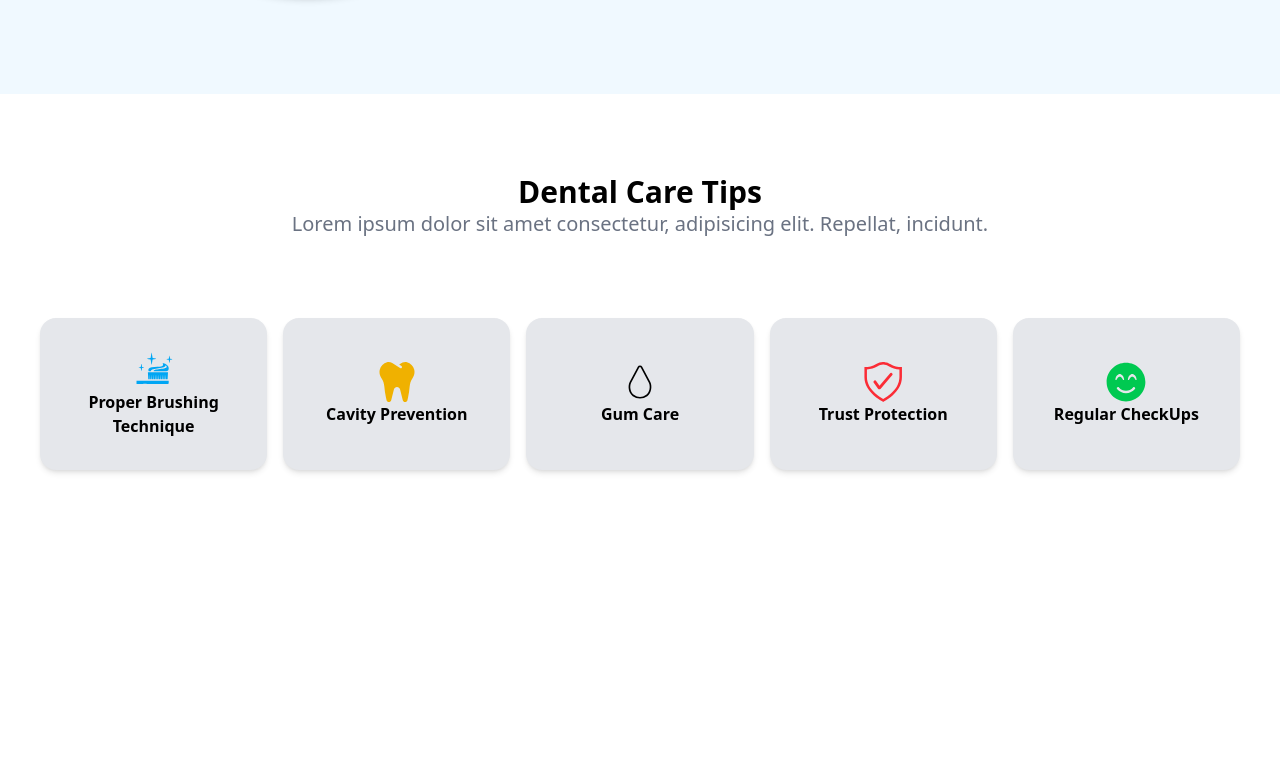
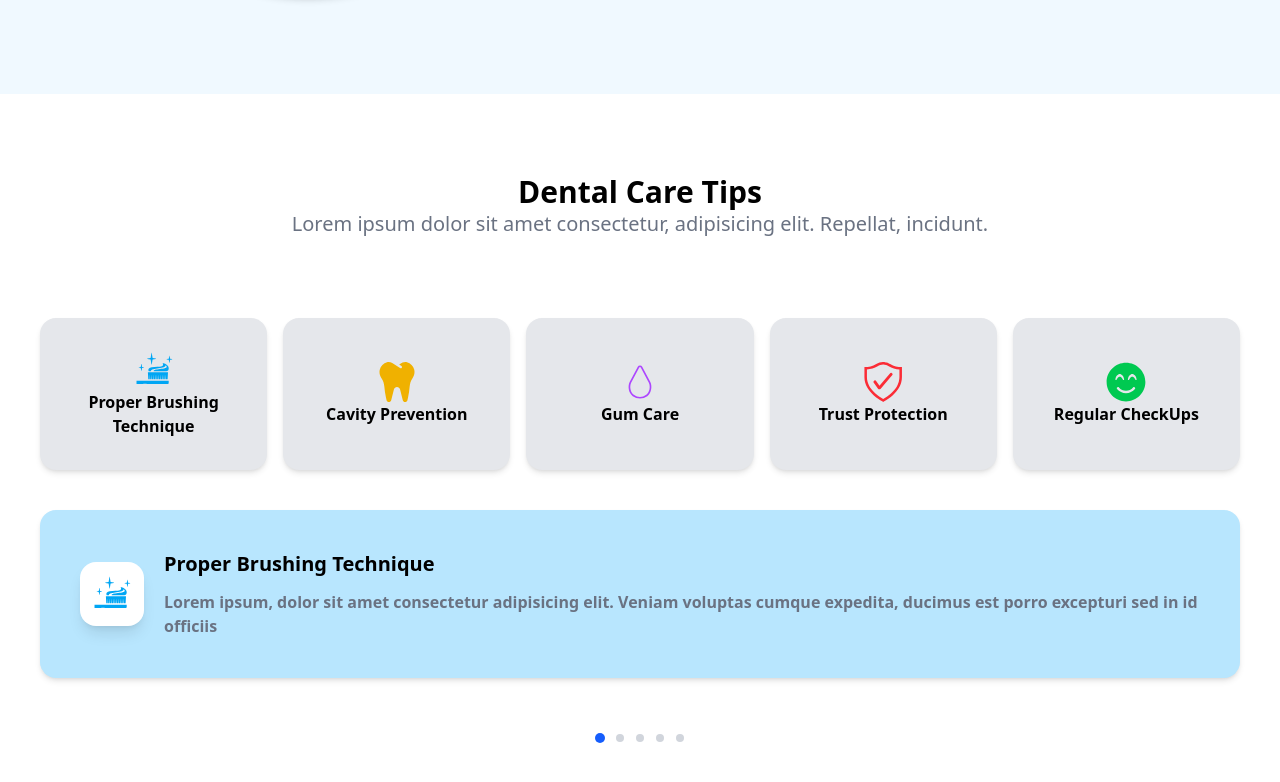
Before and after one commit to GodwinNgbede/dental, a React (Vite) app: page / in a window 1280 px wide. Shown: the part 1621-2403 px from the top of the page. Before the commit the page ends 2191 px from the top, so only its background shows below. Built offline with nearby package versions, Linux system fonts and the light colour scheme.

Commit message:
add pagination to the tips section

```diff
--- a/package.json
+++ b/package.json
@@ -16,6 +16,7 @@
     "react": "^19.2.0",
     "react-dom": "^19.2.0",
     "react-icons": "^5.5.0",
+    "swiper": "^12.0.3",
     "tailwindcss": "^4.1.17"
   },
   "devDependencies": {
--- a/src/components/Tips.jsx
+++ b/src/components/Tips.jsx
@@ -17,7 +17,7 @@ const tips = [
     desc: "Lorem ipsum, dolor sit amet consectetur adipisicing elit. Veniam voluptas cumque expedita, ducimus est porro excepturi sed in id officiis",
   },
   {
-    icon: <CiDroplet className="w-10 h-10 text-dark-500" />,
+    icon: <CiDroplet className="w-10 h-10 text-purple-500" />,
     title: "Gum Care",
     desc: "Lorem ipsum, dolor sit amet consectetur adipisicing elit. Veniam voluptas cumque expedita, ducimus est porro excepturi sed in id officiis",
   },
@@ -34,7 +34,7 @@ const tips = [
 ];
 
 const Tips = () => {
-  const [activeTip, setActiveTip] = useState(null);
+  const [activeTip, setActiveTip] = useState(0);
 
   return (
     <section id="tips" className="scroll-mt-20 py-20">
@@ -75,6 +75,24 @@ const Tips = () => {
             </div>
           )}
         </div>
+        {/* PAGINATION DOTS */}
+        <div className=" flex justify-center gap-3 mt-3">
+          {tips.map((_, index) => (
+            <button
+              key={index}
+              onClick={() => setActiveTip(index)}
+              className={`
+              w-2 h-2 rounded-full transition-all cursor-pointer
+              ${
+                activeTip === index
+                  ? "bg-blue-600 W-4 scale-125"
+                  : "bg-gray-300"
+              }
+            `}
+              aria-label={`Go to ${index + 1}`}
+            />
+          ))}
+        </div>
       </div>
     </section>
   );
```
Also changed, not shown: 1 other file (tests, documents, lock files or other folders).
